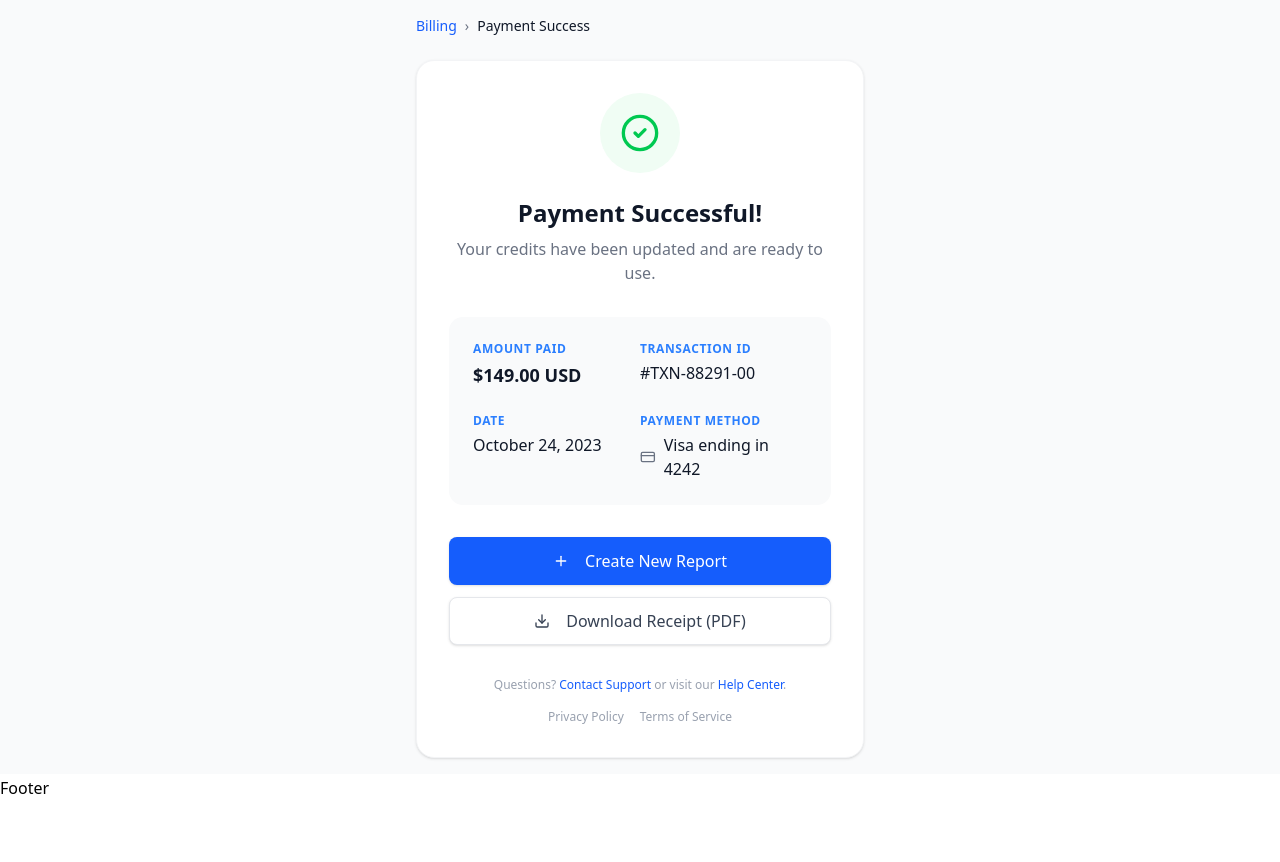
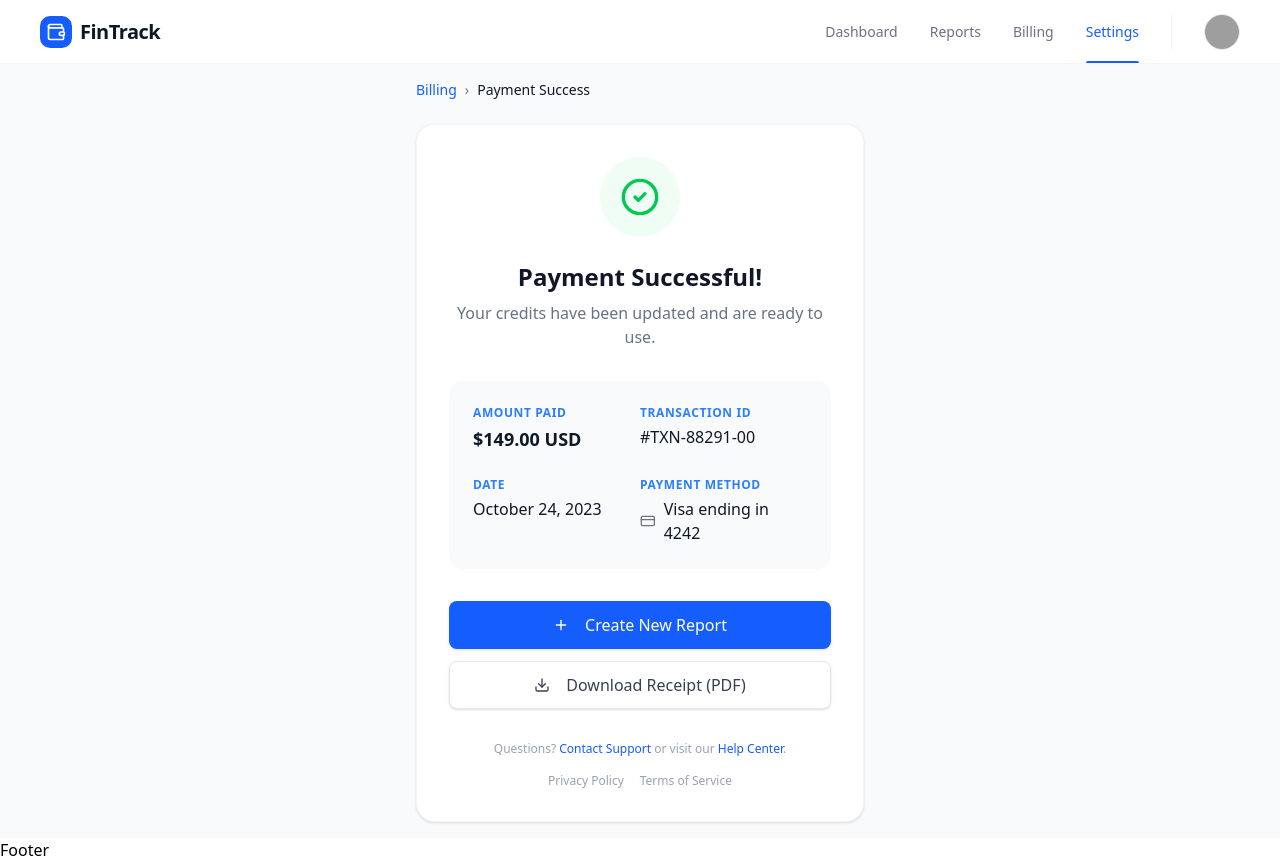
Before and after one commit to Foundit-Graduation-Project/Foundit_React_App, a React (Vite) app: page /app/payment/success in a window 1280 px wide. Before the commit the page ends 800 px from the top, so only its background shows below. Built offline with nearby package versions, Linux system fonts and the light colour scheme; grey boxes are pictures that could not be loaded.

Commit message:
UPDATE: pages/Payment/PaymentSuccess

```diff
--- a/src/pages/Payment/PaymentSuccess.jsx
+++ b/src/pages/Payment/PaymentSuccess.jsx
@@ -1,10 +1,9 @@
-import React from "react";
-import { Link, useNavigate } from "react-router-dom";
+import { Link } from "react-router-dom";
 import { CheckCircle2, Download, Plus, CreditCard } from "lucide-react";
 import { Button } from "../../components/ui/button";
+import PaymentNav from "../../components/layout/customNavbars/PaymentNav";
 
 const PaymentSuccess = () => {
-  const navigate = useNavigate();
 
   // Mock data - In the future, this will come from Redux (paymentSlice) via useLocation or useSelector
   const transactionDetails = {
@@ -15,8 +14,10 @@ const PaymentSuccess = () => {
   };
 
   return (
-    <div className="min-h-[80vh] w-full flex flex-col items-center justify-center bg-gray-50 p-4">
+    <div className="min-h-screen bg-gray-50 flex flex-col">
 
+      <PaymentNav />
+      <div className="flex-1 flex flex-col items-center justify-center p-4">
         <div className="w-full max-w-md mb-6 text-sm text-gray-500">
           <span className="text-blue-600 hover:underline cursor-pointer">Billing</span>
           <span className="mx-2">›</span>
@@ -121,6 +122,7 @@ const PaymentSuccess = () => {
 
         </div>
       </div>
+    </div>
   );
 };
 
```
Lines whose indentation alone changed are shown as unchanged.
